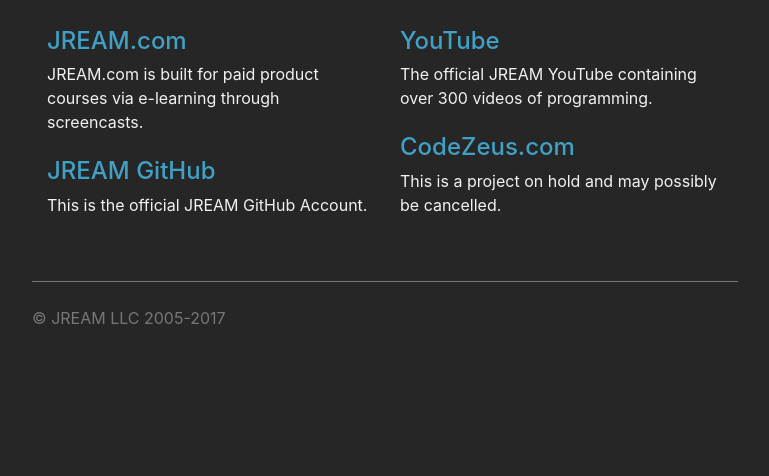
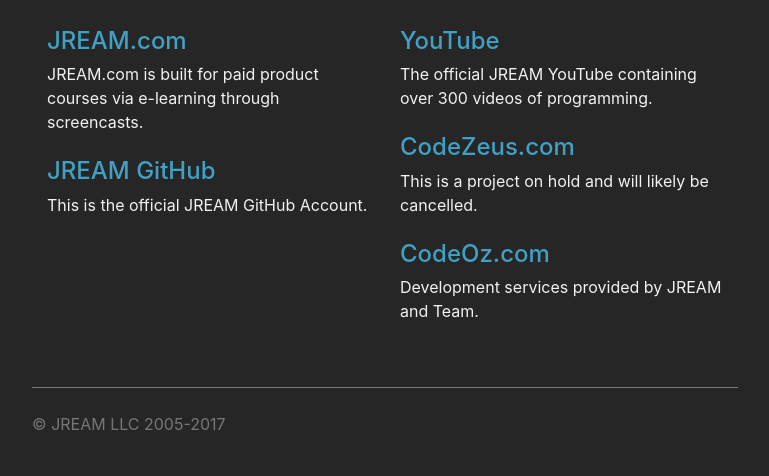
Before and after one commit to JREAM/archived--jream.network, a PHP site: template templates/index.html.twig in a window 1280 px wide. Shown: the part 361-837 px from the top of the page, without its empty margins (255-1024 px from the left). Before the commit the page ends 685 px from the top, so only its background shows below. Run offline with PHP 8.4, Linux system fonts and the light colour scheme; the template is opened without the code that fills it, so the values that code supplies are empty; some libraries are stand-ins or nearby versions.

Commit message:
update link

```diff
--- a/templates/index.html.twig
+++ b/templates/index.html.twig
@@ -23,7 +23,10 @@
         <p>The official JREAM YouTube containing over 300 videos of programming.</p>
 
         <h4><a href="//codezeus.com">CodeZeus.com</a></h4>
-        <p>This is a project on hold and may possibly be cancelled.</p>
+        <p>This is a project on hold and will likely be cancelled.</p>
+
+        <h4><a href="//codeoz.com">CodeOz.com</a></h4>
+        <p>Development services provided by JREAM and Team.</p>
 
         {#<h4>Subheading</h4>#}
         {#<p>Morbi leo risus, porta ac consectetur ac, vestibulum at eros. Cras mattis consectetur purus sit amet fermentum.</p>#}
```
Also changed, not shown: 1 other file.
